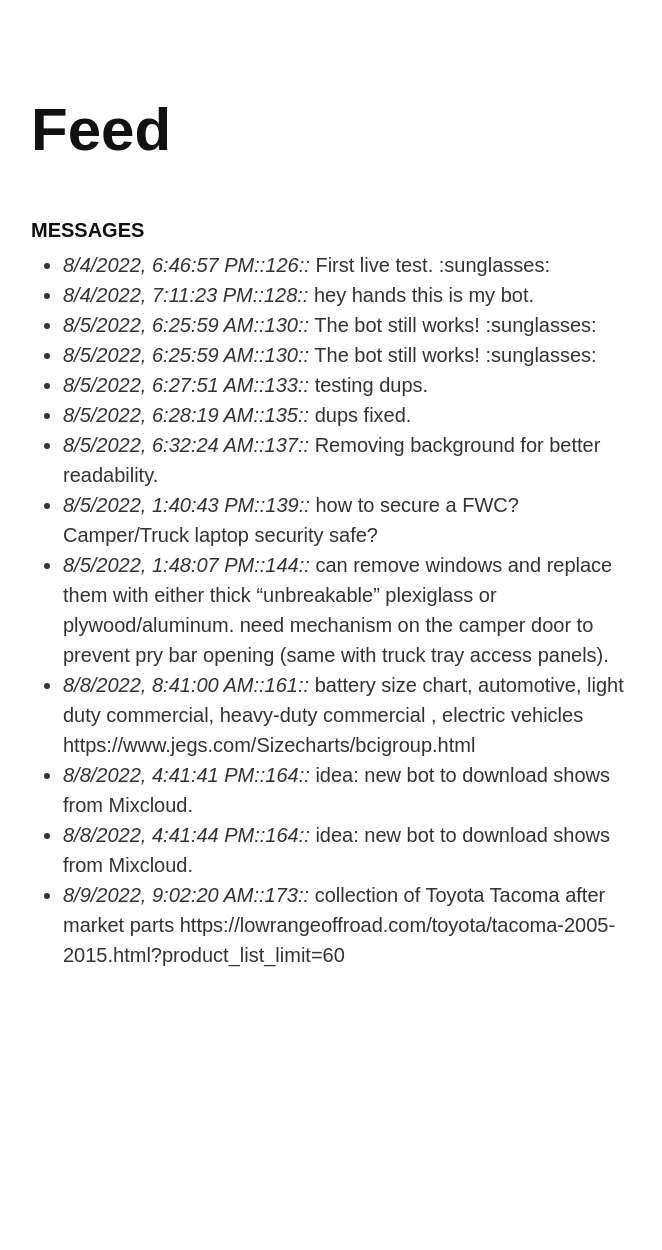
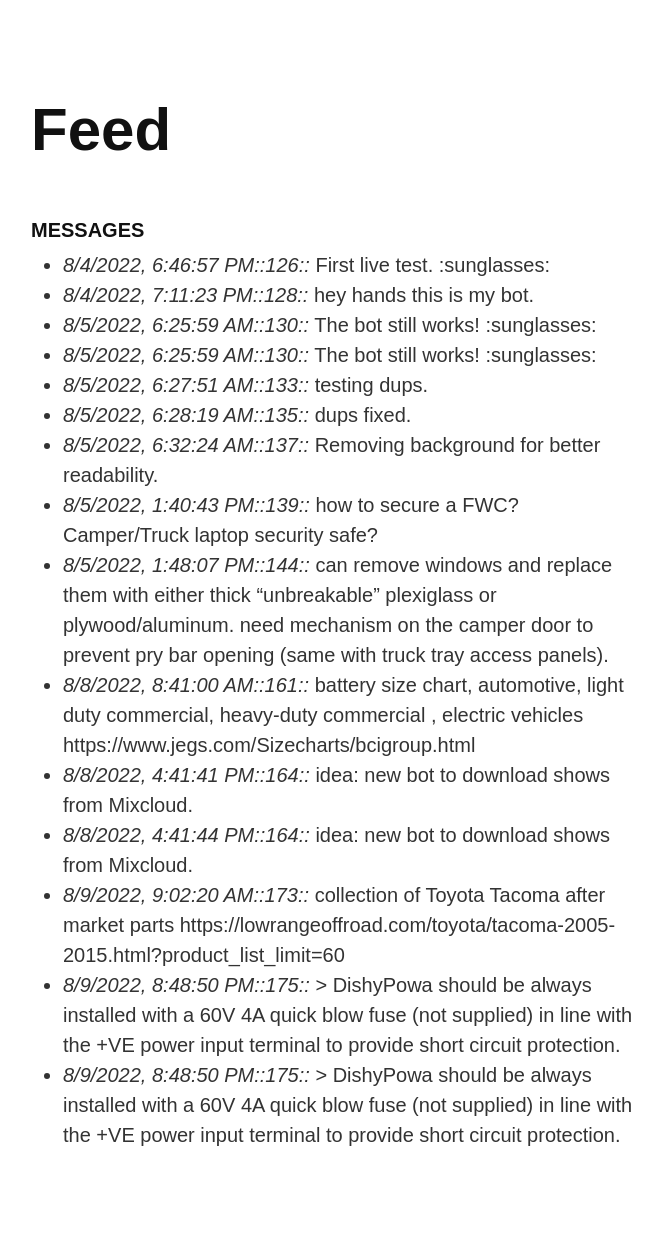
Before and after one commit to todgru/todgru.github.io, a Jekyll site: the page built from feed/index.md, in a window 1280 px wide. Shown: the whole page, without its empty margins (307-969 px from the left). Built offline with Jekyll 4.4.1, drawn with Linux system fonts in a browser that asks for light colours; our own code applies the rules of GitHub Pages for plain Markdown files; before the commit the page ends 1070 px from its top, so only the background shows below that.

Commit message:
todgrubot: automated feed update

```diff
--- a/feed/index.md
+++ b/feed/index.md
@@ -17,3 +17,5 @@ layout: nobackground
 * _8/8/2022, 4:41:41 PM::164::_ idea: new bot to download shows from Mixcloud.
 * _8/8/2022, 4:41:44 PM::164::_ idea: new bot to download shows from Mixcloud.
 * _8/9/2022, 9:02:20 AM::173::_ collection of Toyota Tacoma after market parts https://lowrangeoffroad.com/toyota/tacoma-2005-2015.html?product_list_limit=60
+* _8/9/2022, 8:48:50 PM::175::_  > DishyPowa should be always installed with a 60V 4A quick blow fuse (not supplied) in line with the +VE power input terminal to provide short circuit protection.
+* _8/9/2022, 8:48:50 PM::175::_  > DishyPowa should be always installed with a 60V 4A quick blow fuse (not supplied) in line with the +VE power input terminal to provide short circuit protection.
```
